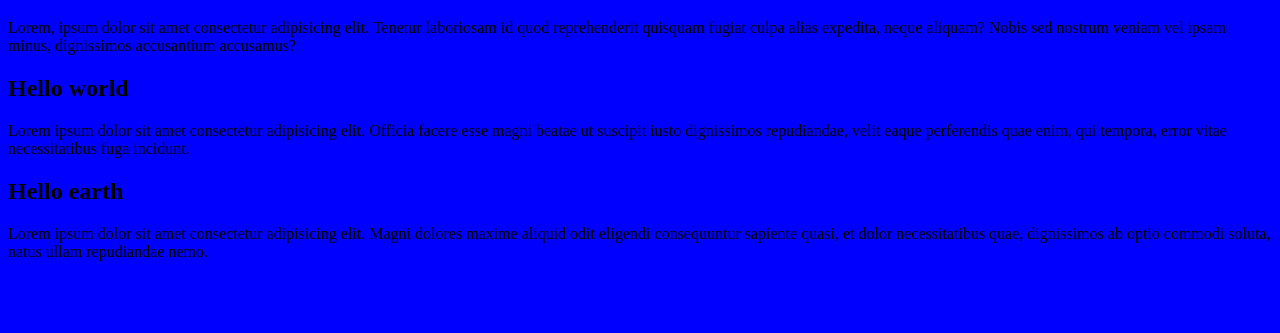
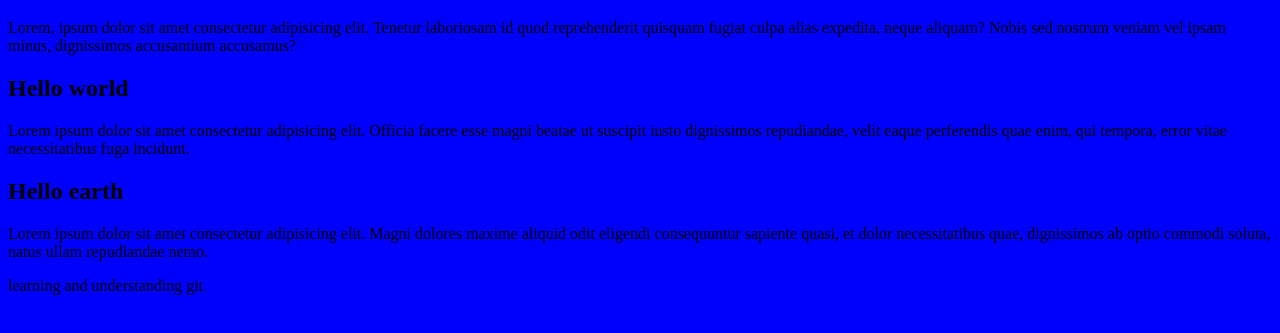
Before and after one commit to shradhaMe/learning-git, a plain HTML site: page index.html in a window 1280 px wide. Shown: the part 61-394 px from the top of the page. Drawn offline with Linux system fonts and the light colour scheme.

Commit message:
added main and section

```diff
--- a/index.html
+++ b/index.html
@@ -34,6 +34,14 @@
 
   </div>
 
+  <main>
+    <section>
+
+      <p>learning and understanding git</p>
+    </section>
+
+  </main>
+
 </body>
 
 </html>
```
